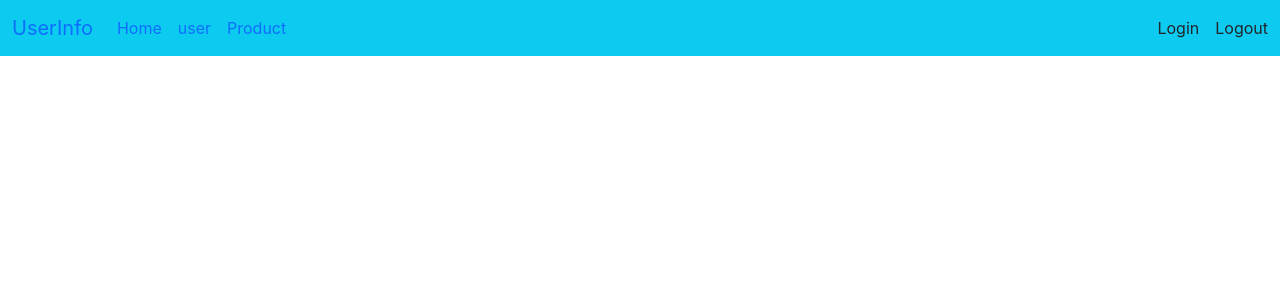
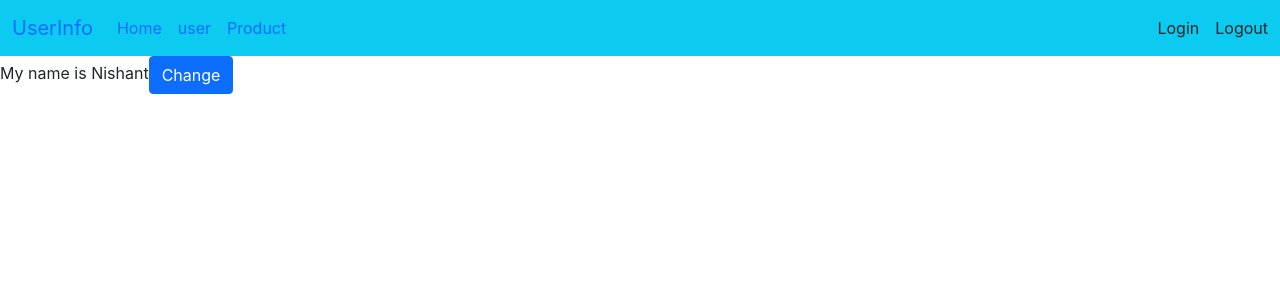
Before and after one commit to Nishantk123/user-info, a React (Create React App) app: page /class in a window 1280 px wide. Shown: the top 300 px of the page. Built offline with nearby package versions, Linux system fonts and the light colour scheme.

Commit message:
class component

```diff
--- a/src/App.js
+++ b/src/App.js
@@ -6,6 +6,7 @@ import Header from './component/Header';
 import User from './component/User';
 import Login from './component/Login';
 import Product from './component/Product';
+import ClassOne from './component/ClassOne';
 function App() {
   return (
     <Router>
@@ -15,6 +16,7 @@ function App() {
       <Route exact path="/user" component={User}/>
       <Route exact path="/login" component={ Login }/>
       <Route exact path="/product" component={Product } />
+      <Route exact path="/class" component={ ClassOne} />
     </div>
     </Router>
   );
--- /dev/null
+++ b/src/component/ClassOne.js
@@ -0,0 +1,26 @@
+import react, { Component } from "react";
+
+class ClassOne extends Component{  //class component
+    constructor(props){
+        super(props);
+        this.state={
+            name:"Nishant",
+            age: 20
+        }
+    }
+    handleName = () =>{
+        console.log("test");
+        this.setState({name: "mayank"})
+    }
+    render(){
+        return(
+            <div>
+                My name is  {this.state.name}
+
+                <button className="btn btn-primary" onClick={this.handleName}>Change</button>
+            </div>
+        )
+    }
+}
+
+export default ClassOne;
--- a/src/component/User.js
+++ b/src/component/User.js
@@ -2,7 +2,7 @@ import React, { useEffect, useState } from "react";
 import axios from "axios";
 import { useHistory } from "react-router-dom";
 
-const User = () => {
+const User = () => {  //function component
   const [userData, setUserData] = useState([]);
   const [showModal, setShowModal] = useState(false);
   const [name, setName] = useState("");
```
